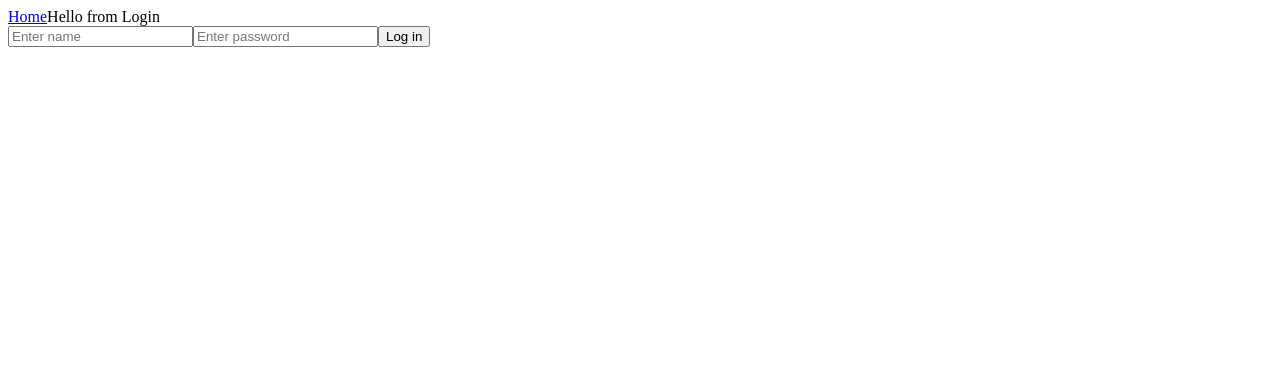
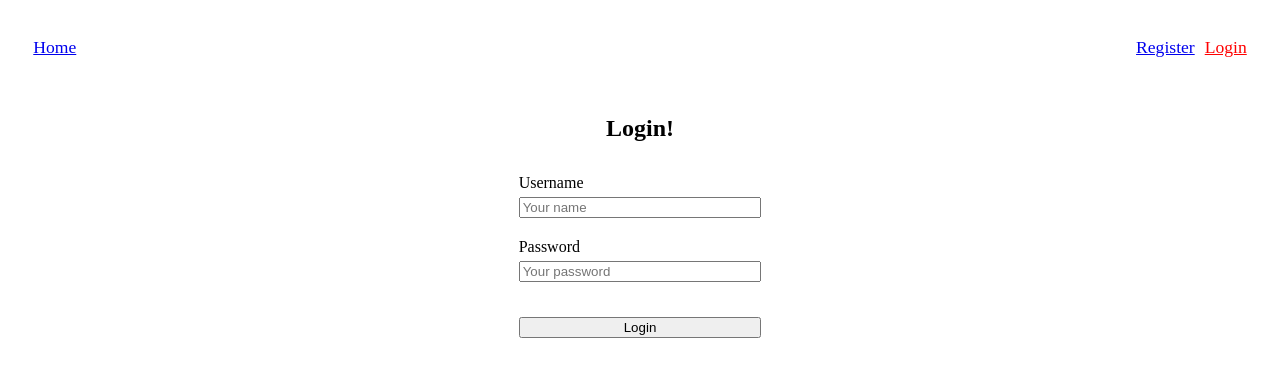
Before and after one commit to dmalenik/shopping-list-app, a React (Create React App) app in the folder client/: page /login in a window 1280 px wide. Shown: the top 376 px of the page. Built offline with nearby package versions, Linux system fonts and the light colour scheme.

Commit message:
feat(Login): apply styles

```diff
--- a/client/src/routes/login/Login.tsx
+++ b/client/src/routes/login/Login.tsx
@@ -1,7 +1,56 @@
 import React, {useEffect} from 'react';
 import {useActionData, useNavigate, Form, Link} from 'react-router-dom';
+import {styled} from 'styled-components';
 
 import {useLoginState} from '../../hooks';
+
+const Container = styled.div`
+  display: flex;
+  flex-direction: column;
+  margin: 2%;
+`;
+
+const Navigation = styled.nav`
+  align-self: flex-end;
+  margin-top: 1%;
+  display: flex;
+  justify-content: space-between;
+  width: 100%;
+  font-size: 1.1rem;
+`;
+
+const Menu = styled.div`
+  display: flex;
+  column-gap: 10px;
+`;
+
+const LoginLink = styled(Link)<{$isActive?: boolean}>`
+  color: ${props => (props.$isActive ? 'red' : 'inherit')};
+`;
+
+const Header = styled.header`
+  align-self: center;
+  margin-top: 3%;
+`;
+
+const LoginForm = styled(Form)`
+  margin-top: 1%;
+  align-self: center;
+  display: flex;
+  flex-direction: column;
+  row-gap: 20px;
+  width: 20%;
+`;
+
+const FormController = styled.div`
+  display: flex;
+  flex-direction: column;
+  row-gap: 5px;
+`;
+
+const FormButton = styled.button`
+  margin-top: 15px;
+`;
 
 export const Login = () => {
   const actionData = useActionData();
@@ -16,14 +65,30 @@ export const Login = () => {
   }, [actionData]);
 
   return (
-    <div className="login">
-      <Link to={'/'}>Home</Link>
-      Hello from Login
-      <Form method="post">
-        <input name="username" placeholder="Enter name" />
-        <input type="password" name="password" placeholder="Enter password" />
-        <button type="submit">Log in</button>
-      </Form>
-    </div>
+    <Container>
+      <Navigation>
+        <Link to={'/'}>Home</Link>
+        <Menu>
+          <Link to={'../register'}>Register</Link>
+          <LoginLink to={'.'} $isActive>
+            Login
+          </LoginLink>
+        </Menu>
+      </Navigation>
+      <Header>
+        <h2>Login!</h2>
+      </Header>
+      <LoginForm method="post">
+        <FormController>
+          <label htmlFor="username">Username</label>
+          <input name="username" placeholder="Your name" />
+        </FormController>
+        <FormController>
+          <label htmlFor="password">Password</label>
+          <input type="password" name="password" placeholder="Your password" />
+        </FormController>
+        <FormButton type="submit">Login</FormButton>
+      </LoginForm>
+    </Container>
   );
 };
```
